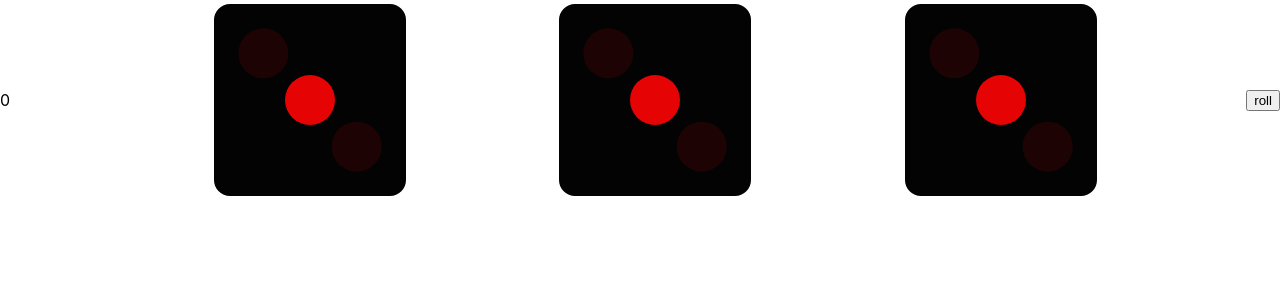
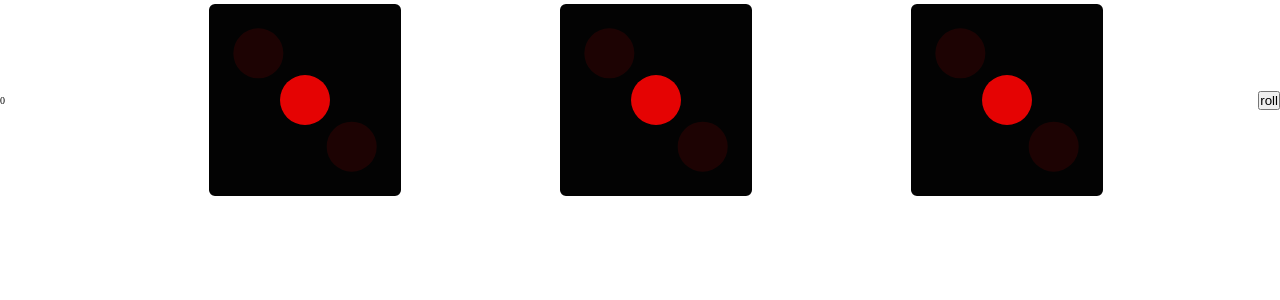
Before and after one commit to AmarSmajlovic/Game-Dice, a React (Create React App) app: page / in a window 1280 px wide. Shown: the top 300 px of the page. Built offline with nearby package versions, Linux system fonts and the light colour scheme.

Commit message:
fix some style adding rem instead of px and fix bug with random number

```diff
--- a/src/App.css
+++ /dev/null
@@ -1,38 +0,0 @@
-.App {
-  text-align: center;
-}
-
-.App-logo {
-  height: 40vmin;
-  pointer-events: none;
-}
-
-@media (prefers-reduced-motion: no-preference) {
-  .App-logo {
-    animation: App-logo-spin infinite 20s linear;
-  }
-}
-
-.App-header {
-  background-color: #282c34;
-  min-height: 100vh;
-  display: flex;
-  flex-direction: column;
-  align-items: center;
-  justify-content: center;
-  font-size: calc(10px + 2vmin);
-  color: white;
-}
-
-.App-link {
-  color: #61dafb;
-}
-
-@keyframes App-logo-spin {
-  from {
-    transform: rotate(0deg);
-  }
-  to {
-    transform: rotate(360deg);
-  }
-}
--- a/src/App.tsx
+++ b/src/App.tsx
@@ -1,4 +1,4 @@
-import "./App.css";
+import "./styles/App.scss";
 import { Board } from "./components";
 import { GameContextProvider } from "./contexts";
 
--- a/src/components/Cube/Cube.tsx
+++ b/src/components/Cube/Cube.tsx
@@ -12,6 +12,9 @@ const Cube = ({ classCube }: CubeProps) => {
   const getNumber = () => {
     setNumberToGet(classCube);
   };
+
+
+
 
   return (
     <div onClick={getNumber} className={`cube ${classCube}`}>
--- a/src/components/Cube/styles.scss
+++ b/src/components/Cube/styles.scss
@@ -1,29 +1,30 @@
 .cube {
-    width:200px;
-    height: 200px;
+    width:20rem;
+    height: 20rem;
     position: relative;
     transform-style: preserve-3d;
-    transform: translateZ(-100px);
+    transform: translateZ(-10rem);
     transition: transform 1s;
   }
 
-  .cube.show-1  { transform: translateZ(-100px) rotateY(   0deg); }
-  .cube.show-2  { transform: translateZ(-100px) rotateY(-180deg); }
-  .cube.show-3  { transform: translateZ(-100px) rotateY( -90deg); }
-  .cube.show-4   { transform: translateZ(-100px) rotateY(  90deg); }
-  .cube.show-5   { transform: translateZ(-100px) rotateX( -90deg); }
-  .cube.show-6 { transform: translateZ(-100px) rotateX(  90deg); }
+
+  .cube.show-1  { transform: translateZ(-10rem) rotateY(   0deg); }
+  .cube.show-2  { transform: translateZ(-10rem) rotateY(-180deg); }
+  .cube.show-3  { transform: translateZ(-10rem) rotateY( -90deg); }
+  .cube.show-4   { transform: translateZ(-10rem) rotateY(  90deg); }
+  .cube.show-5   { transform: translateZ(-10rem) rotateX( -90deg); }
+  .cube.show-6 { transform: translateZ(-10rem) rotateX(  90deg); }
 
   .cube__face {
     box-sizing: border-box;
-    border-radius: 20px;
+    border-radius: 1rem;
     position: absolute;
-    padding:5px;
-    width: 200px;
-    height: 200px;
-    border: 4px solid white;
-    line-height: 200px;
-    font-size: 40px;
+    padding:0.5rem;
+    width: 20rem;
+    height: 20rem;
+    border: 0.4rem solid white;
+    line-height: 20rem;
+    font-size: 4rem;
     font-weight: bold;
     color: white;
     text-align: center;
@@ -74,7 +75,7 @@
         display:grid;
         grid-template-columns: 1fr 1fr;
         place-items: center;
-        gap:20px;
+        gap:2rem;
     }
 }
   .cube__face--5   {
@@ -86,7 +87,7 @@
         display:grid;
         grid-template-columns: 1fr 1fr;
         place-items: center;
-        gap:10px;
+        gap:1rem;
     }
 }
   .cube__face--6 {
@@ -98,20 +99,20 @@
         display:grid;
         grid-template-columns: 1fr 1fr;
         place-items: center;
-        gap:10px;
+        gap:1rem;
     }
 }
 
-  .cube__face--1  { transform: rotateY(  0deg) translateZ(100px); }
-  .cube__face--2   { transform: rotateY(180deg) translateZ(100px); }
-  .cube__face--3  { transform: rotateY( 90deg) translateZ(100px); }
-  .cube__face--4   { transform: rotateY(-90deg) translateZ(100px); }
-  .cube__face--5   { transform: rotateX( 90deg) translateZ(100px); }
-  .cube__face--6 { transform: rotateX(-90deg) translateZ(100px); }
+  .cube__face--1  { transform: rotateY(  0deg) translateZ(10rem); }
+  .cube__face--2   { transform: rotateY(180deg) translateZ(10rem); }
+  .cube__face--3  { transform: rotateY( 90deg) translateZ(10rem); }
+  .cube__face--4   { transform: rotateY(-90deg) translateZ(10rem); }
+  .cube__face--5   { transform: rotateX( 90deg) translateZ(10rem); }
+  .cube__face--6 { transform: rotateX(-90deg) translateZ(10rem); }
 
   .cube__dot{
-    width:50px;
-    height:50px;
+    width:5rem;
+    height:5rem;
     background-color: red;
     border-radius: 50%;
   }
--- a/src/index.css
+++ /dev/null
@@ -1,13 +0,0 @@
-body {
-  margin: 0;
-  font-family: -apple-system, BlinkMacSystemFont, 'Segoe UI', 'Roboto', 'Oxygen',
-    'Ubuntu', 'Cantarell', 'Fira Sans', 'Droid Sans', 'Helvetica Neue',
-    sans-serif;
-  -webkit-font-smoothing: antialiased;
-  -moz-osx-font-smoothing: grayscale;
-}
-
-code {
-  font-family: source-code-pro, Menlo, Monaco, Consolas, 'Courier New',
-    monospace;
-}
--- a/src/index.tsx
+++ b/src/index.tsx
@@ -1,6 +1,5 @@
 import React from "react";
 import ReactDOM from "react-dom/client";
-import "./index.css";
 import App from "./App";
 import reportWebVitals from "./reportWebVitals";
 
--- /dev/null
+++ b/src/styles/App.scss
@@ -0,0 +1,9 @@
+*{
+  padding:0;
+  margin:0;
+  box-sizing: border-box;
+};
+
+html{
+  font-size: 10px;
+}
--- a/src/utils/Cube/getRandomNumber.ts
+++ b/src/utils/Cube/getRandomNumber.ts
@@ -2,18 +2,15 @@
 export const getRandomNumber = (old:number,min:number,max:number) => {
 min = Math.ceil(min);
 max = Math.ceil(max);
-const result = Math.floor(Math.random() * (max - min) + min);
-if(result !== old){
-    return result;
-}else {
-    //Need to use recursion there if number of dice is same need to call function again.
-    getRandomNumber(old,min,max);
-}
+const num = Math.floor(Math.random() * (max - min + 1)) + min;
+//Checking if old number is same like new one, in case user click roll and dice not changing.
+const final:any = num == old ? getRandomNumber(old,min,max) : num;
+return final;
 }
 
 export const rollDice = (oldClass:string) => {
     const oldNumber = Number(oldClass.replace('show-',''));
-    const randomNumber = getRandomNumber(oldNumber,1,7);
+    const randomNumber = getRandomNumber(oldNumber,1,6);
     const className = `show-${randomNumber}`;
     return className;
 }
```
